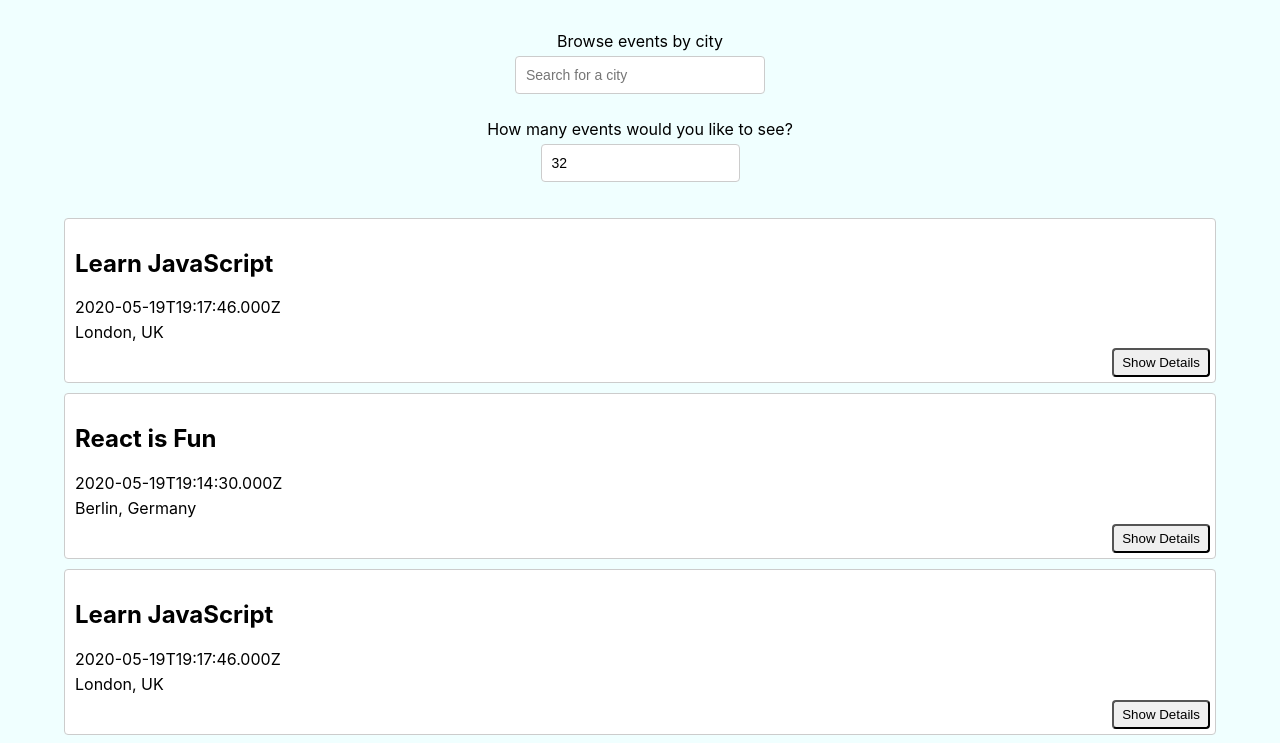
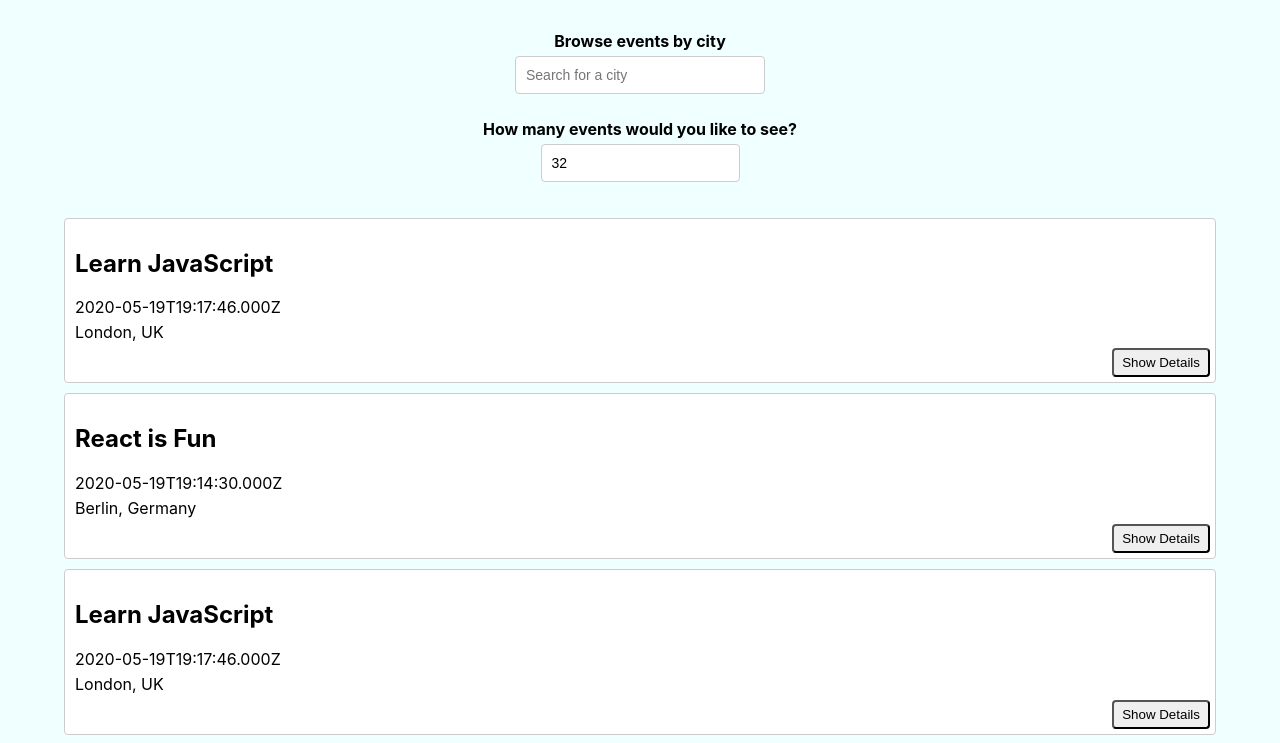
Before and after one commit to RParker505/meet, a React (Create React App) app: page / in a window 1280 px wide. Shown: the top 743 px of the page. Built offline with nearby package versions, Linux system fonts and the light colour scheme.

Commit message:
Bold text above the input fields

```diff
--- a/src/components/CitySearch.js
+++ b/src/components/CitySearch.js
@@ -33,7 +33,7 @@ const CitySearch = ({allLocations, setCurrentCity}) => {
 
     return (
       <div id="city-search">
-        <p>Browse events by city</p>
+        <p><b>Browse events by city</b></p>
         <input
             type="text"
             className="city"
--- a/src/components/NumberOfEvents.js
+++ b/src/components/NumberOfEvents.js
@@ -18,7 +18,7 @@ const NumberOfEvents = ({setCurrentNOE}) => {
 
     return (
         <div id="number-of-events">
-            <p>How many events would you like to see?</p>
+            <p><b>How many events would you like to see?</b></p>
             <input
                 type="text"
                 className="eventNumber"
```
